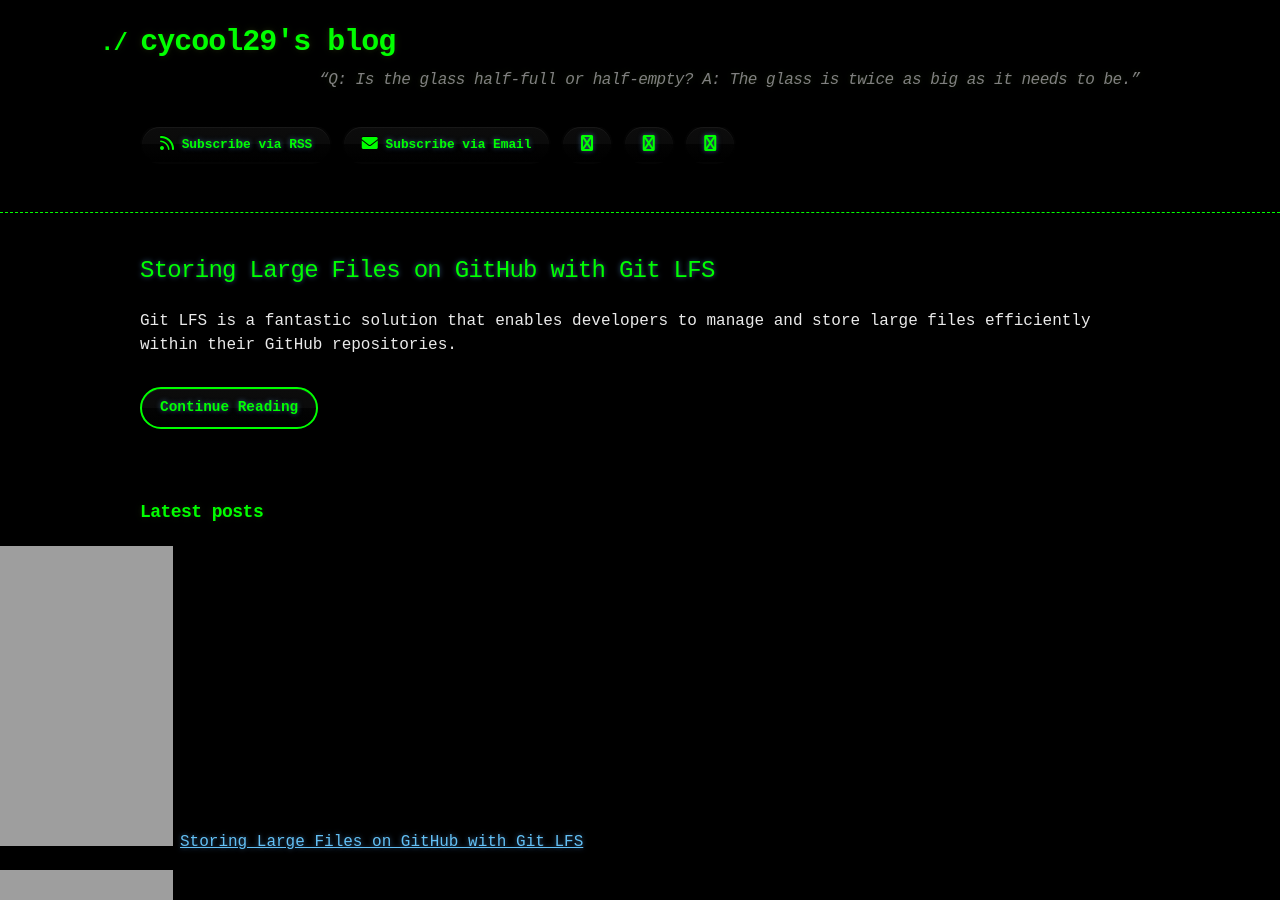
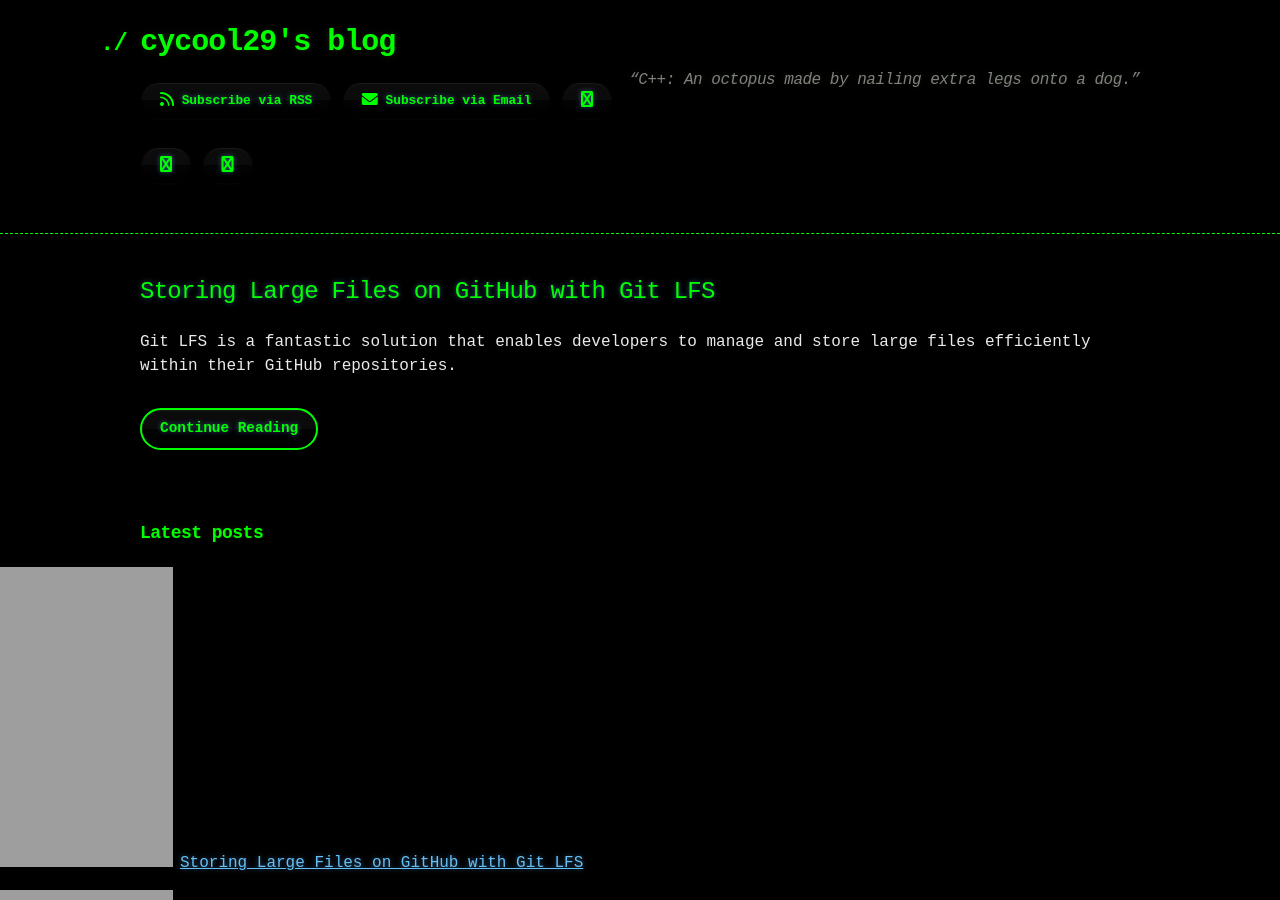
Before and after one commit to cycool29/cycool29.github.io, a Jekyll site: the page built from index.md, in a window 1280 px wide and 900 px high. Built offline with Jekyll 4.4.1, drawn with Linux system fonts in a browser that asks for light colours; a style sheet for code colours, icons or effects is not loaded.

Commit message:
Update quotes

```diff
--- a/_config.yml
+++ b/_config.yml
@@ -1,5 +1,5 @@
 title: cycool29's blog
-description: "“Q: Is the glass half-full or half-empty? A: The glass is twice as big as it needs to be.” "
+description: "“C++: An octopus made by nailing extra legs onto a dog.” "
 bio: A high school student. Intermediate in Python, Git, Bash. Learning JavaScript. He/Him. "
 author: cycool29
 url: https://cycool29.github.io
```
